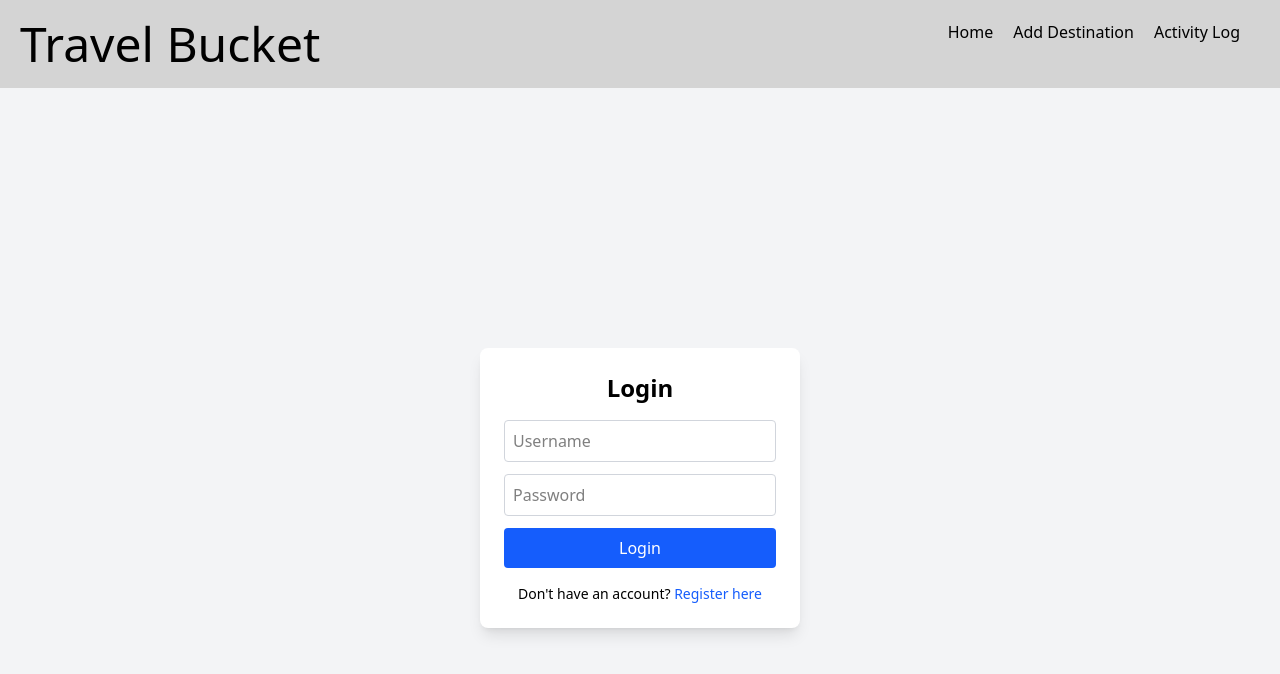
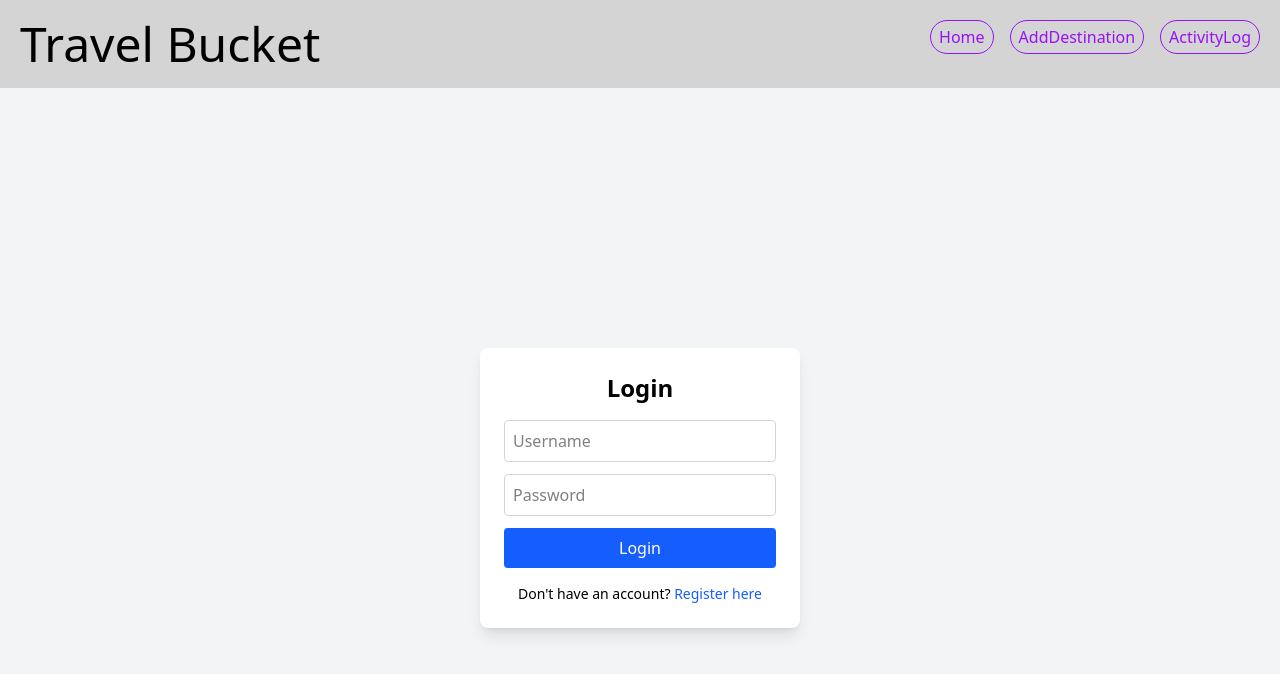
Before and after one commit to Patino5/Bucket-List, a React (Vite) app in the folder frontend/: page /layout/login in a window 1280 px wide. Shown: the top 674 px of the page. Built offline with nearby package versions, Linux system fonts and the light colour scheme.

Commit message:
styling to button links

```diff
--- a/frontend/src/pages/Layout.jsx
+++ b/frontend/src/pages/Layout.jsx
@@ -1,37 +1,50 @@
-import { Outlet, Link, useLocation } from "react-router";
+import { Outlet, Link, useLocation, useNavigate } from "react-router-dom";
 
 const Layout = () => {
     const location = useLocation();
+    const navigate = useNavigate();
+
+    const handleLogout = () => {
+        // clear saved user data
+        localStorage.removeItem("userID");
+        localStorage.removeItem("userName");
+
+        navigate("/layout/login"); // redirect after logout
+    };
 
     return (
         <>
             <header className="flex justify-between bg-neutral-300 p-5">
                 <h1 className="text-5xl">Travel Bucket</h1>
-                <nav className="">
-                    <ul className="flex gap-5">
+                <nav>
+                    <ul className="flex gap-4">
                         <li>
-                            <Link to="/layout/home">Home</Link>
+                            <button className="border-1 py-1 px-2 rounded-4xl text-purple-600 hover:border-transparent hover:bg-purple-600 hover:text-white active:bg-purple-700"><Link to="/layout/home">Home</Link></button>
                         </li>
                         <li>
-                            <Link to="/layout/destinations">Add Destination</Link>
+                            <button className="border-1 py-1 px-2 rounded-4xl text-purple-600 hover:border-transparent hover:bg-purple-600 hover:text-white active:bg-purple-700"><Link to="/layout/destinations">AddDestination</Link></button>
                         </li>
                         <li>
-                            <Link to="/layout/activitylog">Activity Log</Link>
+                            <button className="border-1 py-1 px-2 rounded-4xl text-purple-600 hover:border-transparent hover:bg-purple-600 hover:text-white active:bg-purple-700"><Link to="/layout/activitylog">ActivityLog</Link></button>
                         </li>
-                        <li>
-                            {location.pathname !== "/layout/login" && (
-                                <Link to="/layout/login">Logout</Link>
-                            )}
-
-                        </li>
+                        {/* Hide Logout on login page */}
+                        {location.pathname !== "/layout/login" && (
+                            <li>
+                                <button
+                                    onClick={handleLogout}
+                                    className="border-1 py-1 px-2 rounded-4xl text-purple-600 hover:border-transparent hover:bg-purple-600 hover:text-white active:bg-purple-700 cursor-pointer"
+                                >
+                                    Logout
+                                </button>
+                            </li>
+                        )}
                     </ul>
                 </nav>
             </header>
 
-
             <Outlet />
         </>
-    )
-}
+    );
+};
 
 export default Layout;
```
